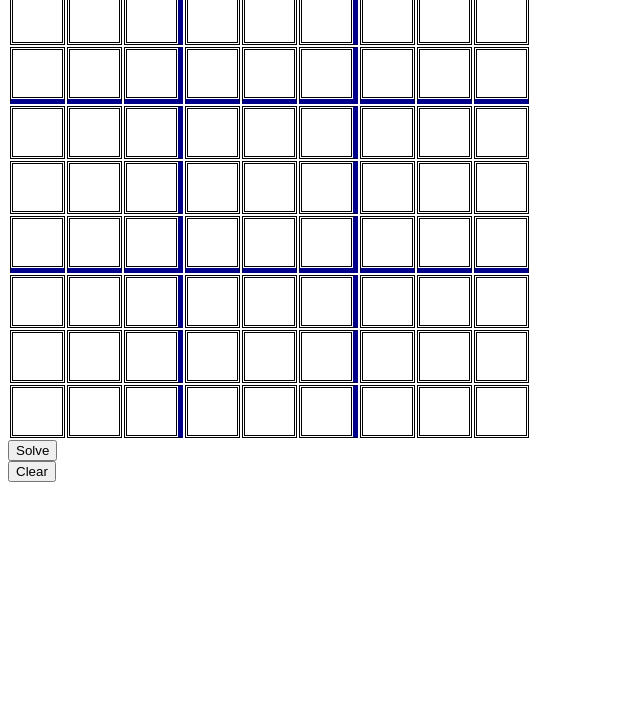
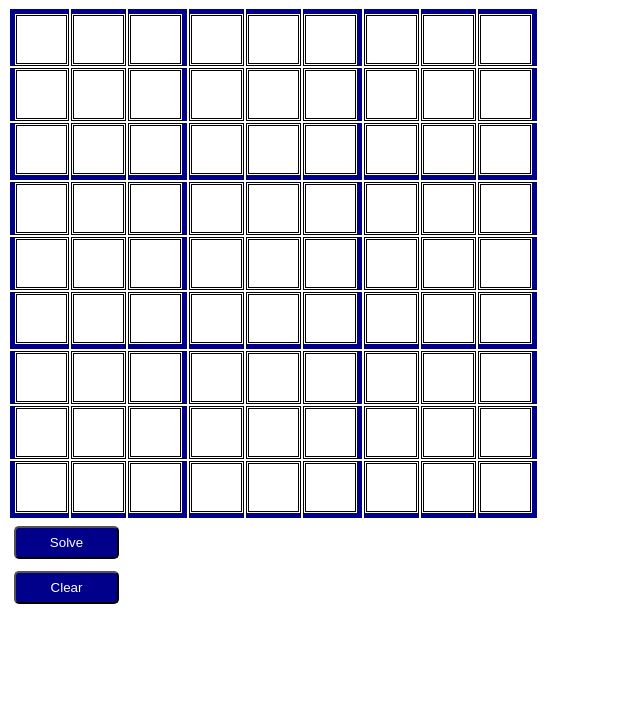
Before and after one commit to BrianLoughnane/sudoku-solver, a website: page index.html in a window 1280 px wide. Shown: the part 73-800 px from the top of the page, without its empty margins (0-640 px from the left). Drawn offline with nearby package versions, Linux system fonts and the light colour scheme.

Commit message:
added styling, removed debuggers for presentation

```diff
--- a/index.html
+++ b/index.html
@@ -10,6 +10,7 @@
   <script src="solver.js"></script>
 </head>
 <body>
+  <h1>SUDOKO CHEATER</h1>
   <form>
 
     <table>
--- a/style.css
+++ b/style.css
@@ -1,3 +1,16 @@
+body, button {
+  font-family: fantasy;
+}
+
+button {
+  padding: 7px;
+  border-radius: 5px;
+  width: 105px;
+  margin: 6px;
+  background-color: darkblue;
+  color: white;
+}
+
 table {
   width: 500px;
   height: 500px;
@@ -14,10 +27,18 @@ input {
   text-align: center;
 }
 
-.td3, .td6 {
+.td3, .td6, .td9 {
   border-right: 5px solid darkblue;
 }
 
-.tr3 td, .tr6 td{
+.tr3 td, .tr6 td, .tr9 td {
   border-bottom: 5px solid darkblue;
 }
+
+.tr1 td {
+  border-top: 5px solid darkblue;
+}
+
+.td1 {
+  border-left: 5px solid darkblue;
+}
```
Also changed, not shown: solver.js (+0 -8 lines).
